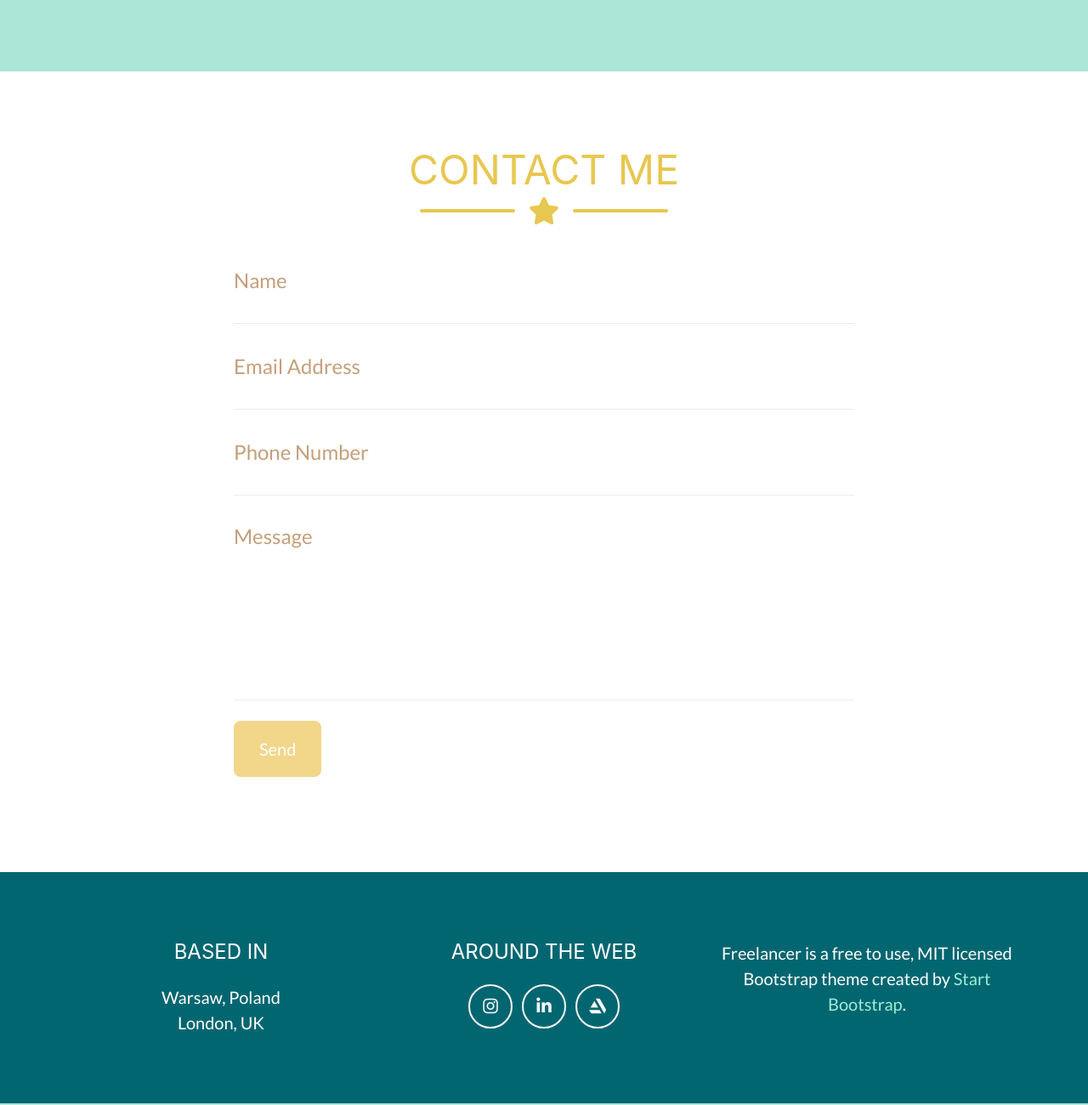
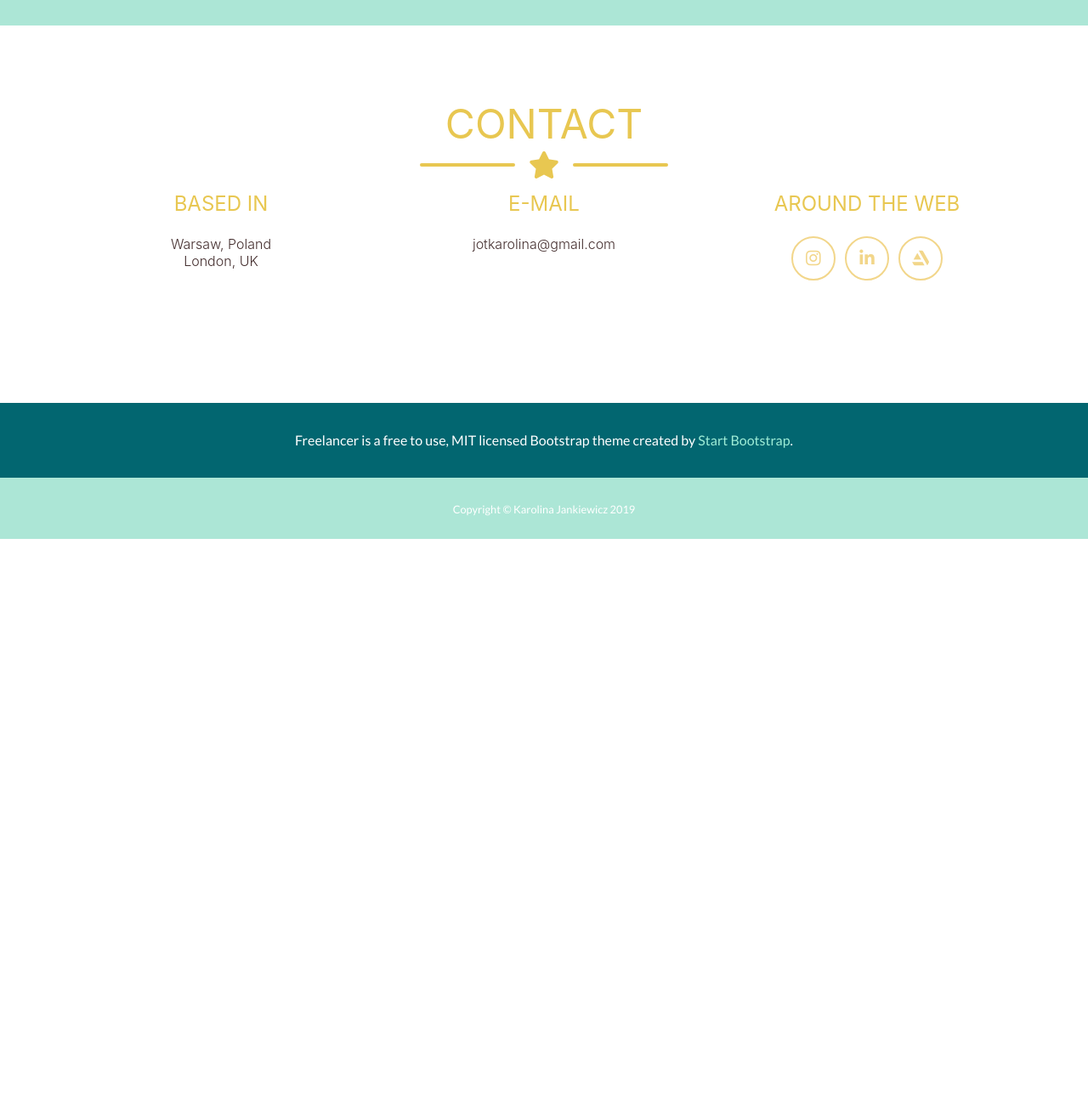
Before and after one commit to Kajotko/kajotko.github.io, a website: page index.html in a window 1280 px wide. Shown: the part 2820-4120 px from the top of the page at 85% size. After the commit the page ends 3454 px from the top, so only its background shows below. Drawn offline with Linux system fonts and the light colour scheme; a web font is replaced by a local one.

Commit message:
contact section revised

```diff
--- a/index.html
+++ b/index.html
@@ -310,7 +310,7 @@ I also love illustration and comics. My work has been published e.g. in I Scienc
     <div class="container">
 
       <!-- Contact Section Heading -->
-      <h2 class="page-section-heading text-center text-uppercase text-secondary mb-0">Contact Me</h2>
+      <h2 class="page-section-heading text-center text-uppercase text-secondary mb-0">Contact</h2>
 
       <!-- Icon Divider -->
       <div class="divider-custom">
@@ -320,11 +320,37 @@ I also love illustration and comics. My work has been published e.g. in I Scienc
         </div>
         <div class="divider-custom-line"></div>
       </div>
+<div class="row">
+      <div class="col-lg-4 mb-5 text-center">
+          <h4 class="text-uppercase mb-4 text-secondary">Based in</h4>
+          <h5 class="lead mb-0">Warsaw, Poland
+            <br>London, UK</h5>
+        </div>
+<div class="col-lg-4 mb-5 text-center">
+          <h4 class="text-uppercase mb-4 text-secondary">E-mail</h4>
+          <h5 class="lead mb-0">jotkarolina@gmail.com</h5>
+        </div>
+        <!-- Footer Social Icons -->
+       <div class="col-lg-4 mb-5 text-center">
+          <h4 class="text-uppercase mb-4 text-secondary">Around the Web</h4>
+          <a class="btn btn-outline-primary btn-social mx-1 text" href="https://www.instagram.com/kjarolina/">
+            <i class="fab fa-fw fa-instagram"></i>
+          </a>
+          <a class="btn btn-outline-primary btn-social mx-1" href="https://www.linkedin.com/in/karolina-jankiewicz/">
+            <i class="fab fa-fw fa-linkedin-in"></i>
+          </a>
+          <a class="btn btn-outline-primary btn-social mx-1" href="https://www.artstation.com/kajot">
+            <i class="fab fa-fw fa-artstation"></i>
+          </a>
+        </div>
+    </div>
+
 
       <!-- Contact Section Form -->
+      <!--
       <div class="row">
         <div class="col-lg-8 mx-auto">
-          <!-- To configure the contact form email address, go to mail/contact_me.php and update the email address in the PHP file on line 19. -->
+           To configure the contact form email address, go to mail/contact_me.php and update the email address in the PHP file on line 19.
           <form name="sentMessage" id="contactForm" novalidate="novalidate">
             <div class="control-group">
               <div class="form-group floating-label-form-group controls mb-0 pb-2">
@@ -360,6 +386,7 @@ I also love illustration and comics. My work has been published e.g. in I Scienc
               <button type="submit" class="btn btn-primary btn-xl" id="sendMessageButton">Send</button>
             </div>
           </form>
+      -->
         </div>
       </div>
 
@@ -368,38 +395,9 @@ I also love illustration and comics. My work has been published e.g. in I Scienc
 
   <!-- Footer -->
   <footer class="footer text-center">
-    <div class="container">
-      <div class="row">
-
-        <!-- Footer Location -->
-        <div class="col-lg-4 mb-5 mb-lg-0">
-          <h4 class="text-uppercase mb-4">Based in</h4>
-          <p class="lead mb-0">Warsaw, Poland
-            <br>London, UK</p>
-        </div>
-
-        <!-- Footer Social Icons -->
-        <div class="col-lg-4 mb-5 mb-lg-0">
-          <h4 class="text-uppercase mb-4">Around the Web</h4>
-          <a class="btn btn-outline-light btn-social mx-1" href="https://www.instagram.com/kjarolina/">
-            <i class="fab fa-fw fa-instagram"></i>
-          </a>
-          <a class="btn btn-outline-light btn-social mx-1" href="https://www.linkedin.com/in/karolina-jankiewicz/">
-            <i class="fab fa-fw fa-linkedin-in"></i>
-          </a>
-          <a class="btn btn-outline-light btn-social mx-1" href="https://www.artstation.com/kajot">
-            <i class="fab fa-fw fa-artstation"></i>
-          </a>
-        </div>
-
-        <!-- Footer About Text -->
-        <div class="col-lg-4">
           <p class="lead mb-0">Freelancer is a free to use, MIT licensed Bootstrap theme created by
             <a href="http://startbootstrap.com">Start Bootstrap</a>.</p>
-        </div>
 
-      </div>
-    </div>
   </footer>
 
   <!-- Copyright Section -->
```
Also changed, not shown: css/freelancerblue.min.css.
